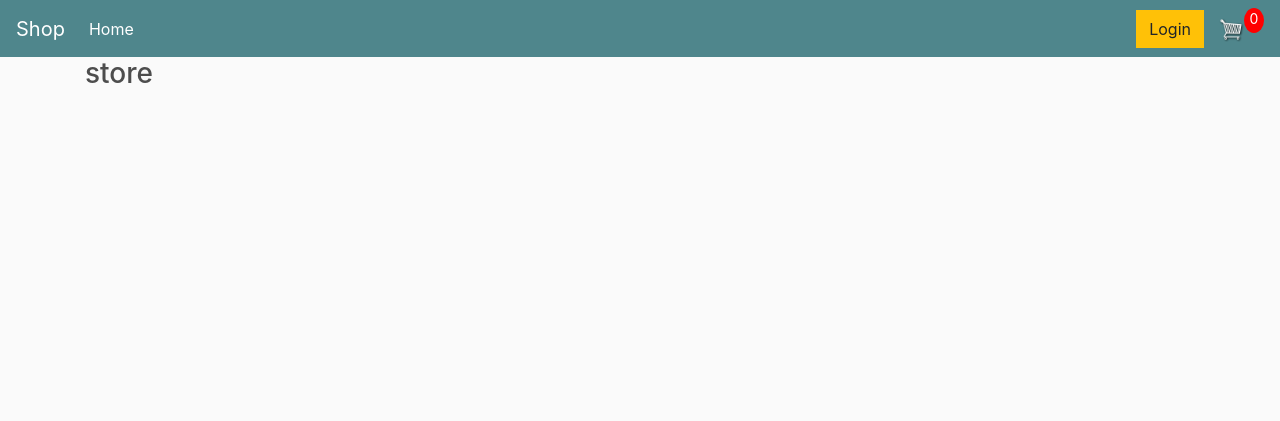
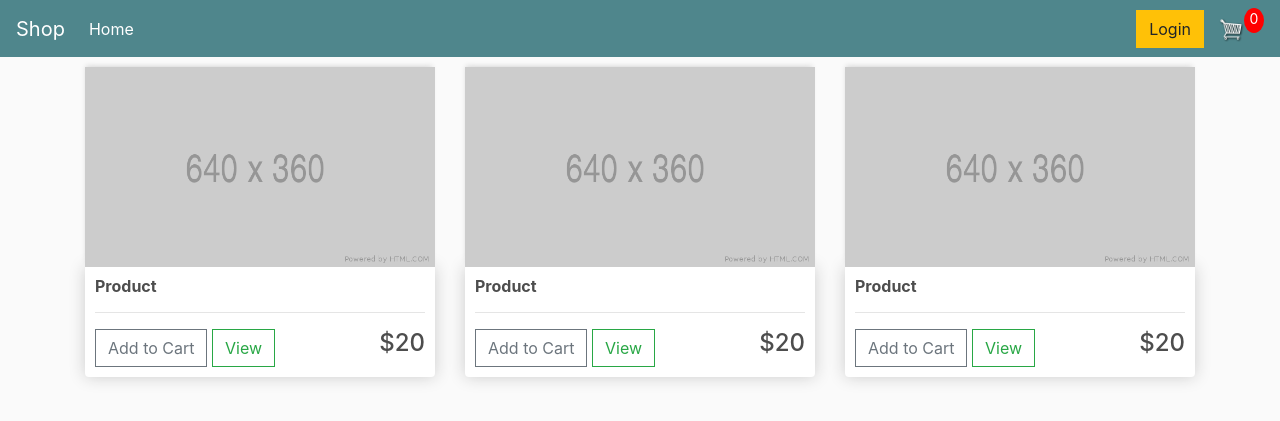
Before and after one commit to mezgoodle/django-shop, a Django app: page / in a window 1280 px wide. Shown: the top 421 px of the page. Run offline with Django 3.2, Linux system fonts and the light colour scheme; some libraries are stand-ins or nearby versions.

Commit message:
Update store.html

```diff
--- a/ecommerce/templates/store/store.html
+++ b/ecommerce/templates/store/store.html
@@ -1,5 +1,36 @@
 {% extends 'store/main.html' %}
 {% load static %}
 {% block content %}
-    <h3>store</h3>
+    <div class="row">
+        <div class="col-lg-4">
+            <img class="thumbnail" src="{% static 'store/img/placeholder.png' %}" alt="">
+            <div class="box-element product">
+                <h6><strong>Product</strong></h6>
+                <hr>
+                <button class="btn btn-outline-secondary add-btn">Add to Cart</button>
+                <a class="btn btn-outline-success" href="">View</a>
+                <h4 style="display: inline-block; float: right">$20</h4>
+            </div>
+        </div>
+        <div class="col-lg-4">
+            <img class="thumbnail" src="{% static 'store/img/placeholder.png' %}" alt="">
+            <div class="box-element product">
+                <h6><strong>Product</strong></h6>
+                <hr>
+                <button class="btn btn-outline-secondary add-btn">Add to Cart</button>
+                <a class="btn btn-outline-success" href="">View</a>
+                <h4 style="display: inline-block; float: right">$20</h4>
+            </div>
+        </div>
+        <div class="col-lg-4">
+            <img class="thumbnail" src="{% static 'store/img/placeholder.png' %}" alt="">
+            <div class="box-element product">
+                <h6><strong>Product</strong></h6>
+                <hr>
+                <button class="btn btn-outline-secondary add-btn">Add to Cart</button>
+                <a class="btn btn-outline-success" href="">View</a>
+                <h4 style="display: inline-block; float: right">$20</h4>
+            </div>
+        </div>
+    </div>
 {% endblock %}
```
Also changed, not shown: ecommerce/static/store/img/placeholder.png (added).
